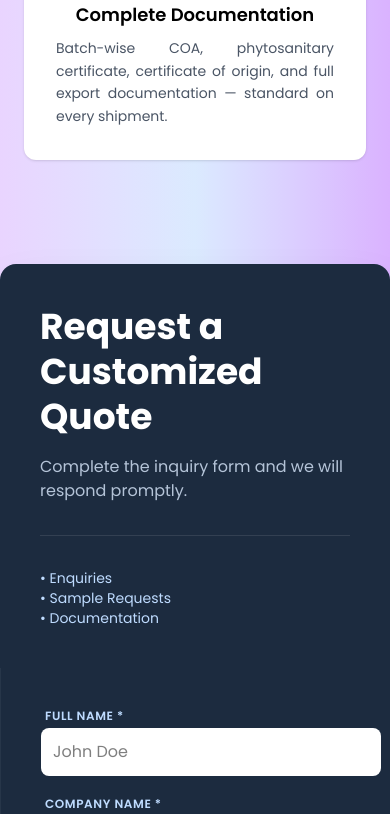
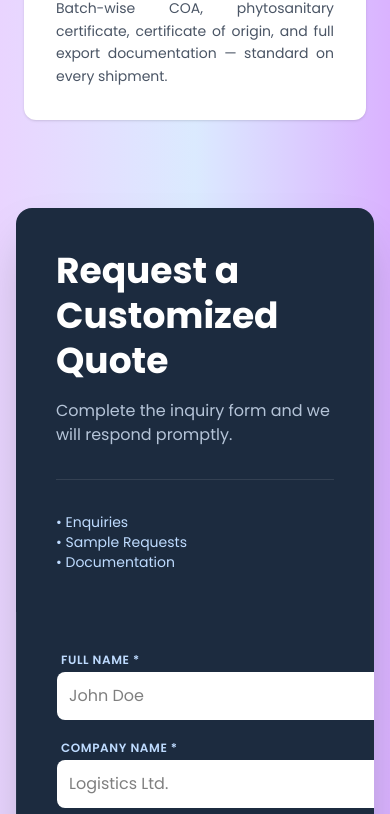
Before and after one commit to vishalp1086/swami_global_trade, a React (Vite) app in the folder client/: page /services in a window 390 px wide. Shown: the part 1131-1945 px from the top of the page. Built offline with nearby package versions, Linux system fonts and the light colour scheme; no server answers.

Commit message:
enqiure page

```diff
--- a/client/src/pages/Services.jsx
+++ b/client/src/pages/Services.jsx
@@ -130,7 +130,7 @@ For pricing indication, sample requests, or any product question — fill in the
 
 
 
-<div className=" py-14 mt-10">
+<div className=" py-14 ">
 
   <div className="max-w-7xl mx-auto px-6">
 
@@ -203,7 +203,10 @@ For pricing indication, sample requests, or any product question — fill in the
   </div>
 
 </div>
-    <div className="max-w-4xl mx-auto my-12  overflow-hidden rounded-2xl shadow-2xl flex flex-col md:flex-row">
+
+<div className=" w-full px-4 sm:px-6">
+
+    <div className="max-w-4xl mx-auto my-8  sm:my-12 overflow-hidden rounded-2xl shadow-2xl flex flex-col md:flex-row">
 
   {/* LEFT SIDE: CONTEXT (Matches the screenshot layout) */}
   <div className="md:w-1/3 bg-[#1C2B3F] p-10 text-white flex flex-col justify-center">
@@ -319,6 +322,7 @@ For pricing indication, sample requests, or any product question — fill in the
   </div>
 </div>
 </div>
+</div>
 </>
   )
 };
```
